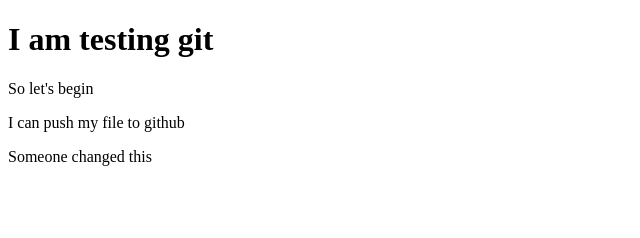
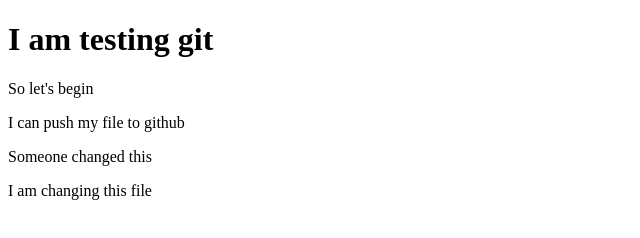
Before and after one commit to SAIFUL20WD/test-repo, a plain HTML site: page index.html in a window 1280 px wide. Shown: the whole page, without its empty margins (0-640 px from the left). Drawn offline with Linux system fonts and the light colour scheme.

Commit message:
modification

```diff
--- a/index.html
+++ b/index.html
@@ -10,5 +10,8 @@
     <p>So let's begin</p>
     <p>I can push my file to github</p>
     <p>Someone changed this</p>
+    <div>
+        <p>I am changing this file</p>
+    </div>
 </body>
 </html>
```
